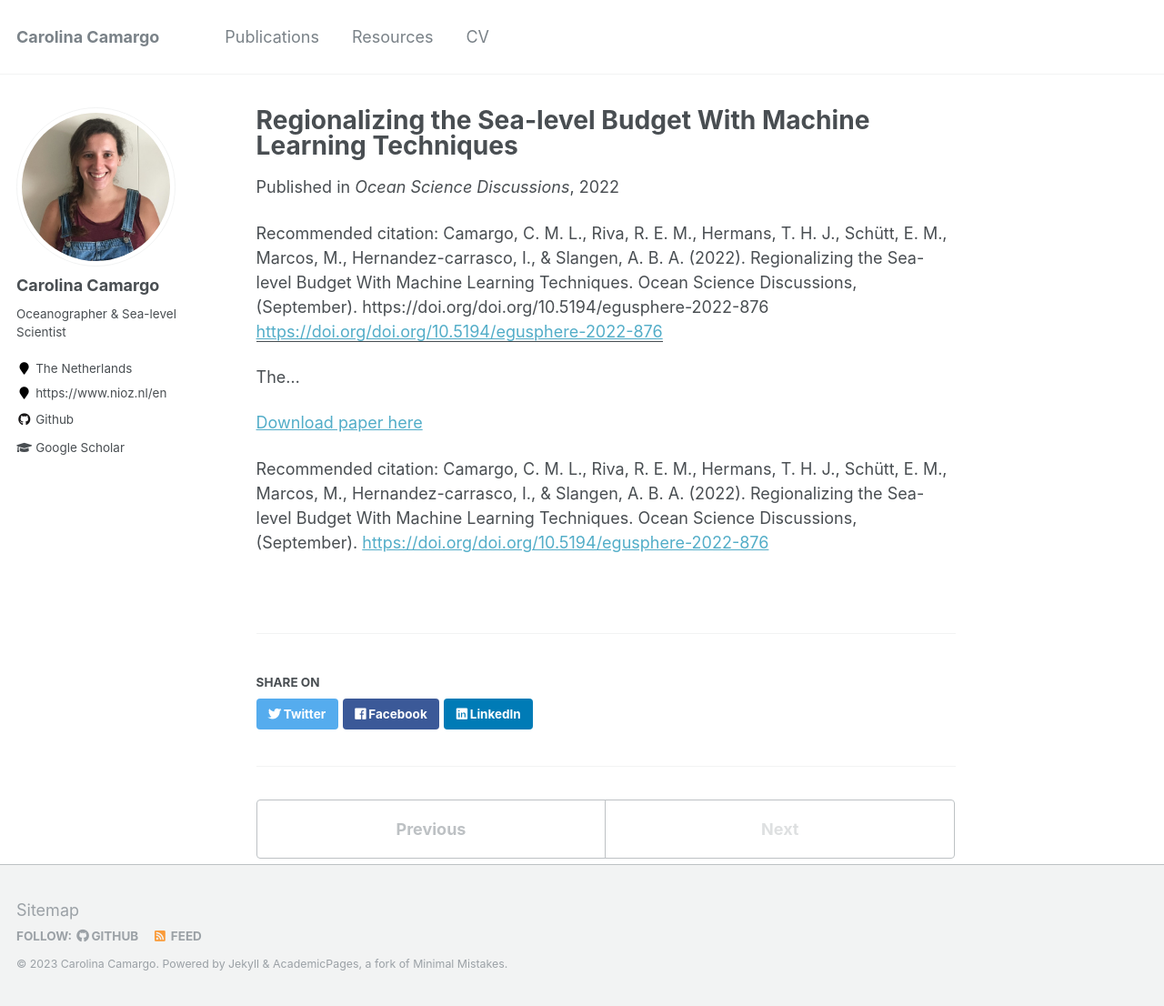
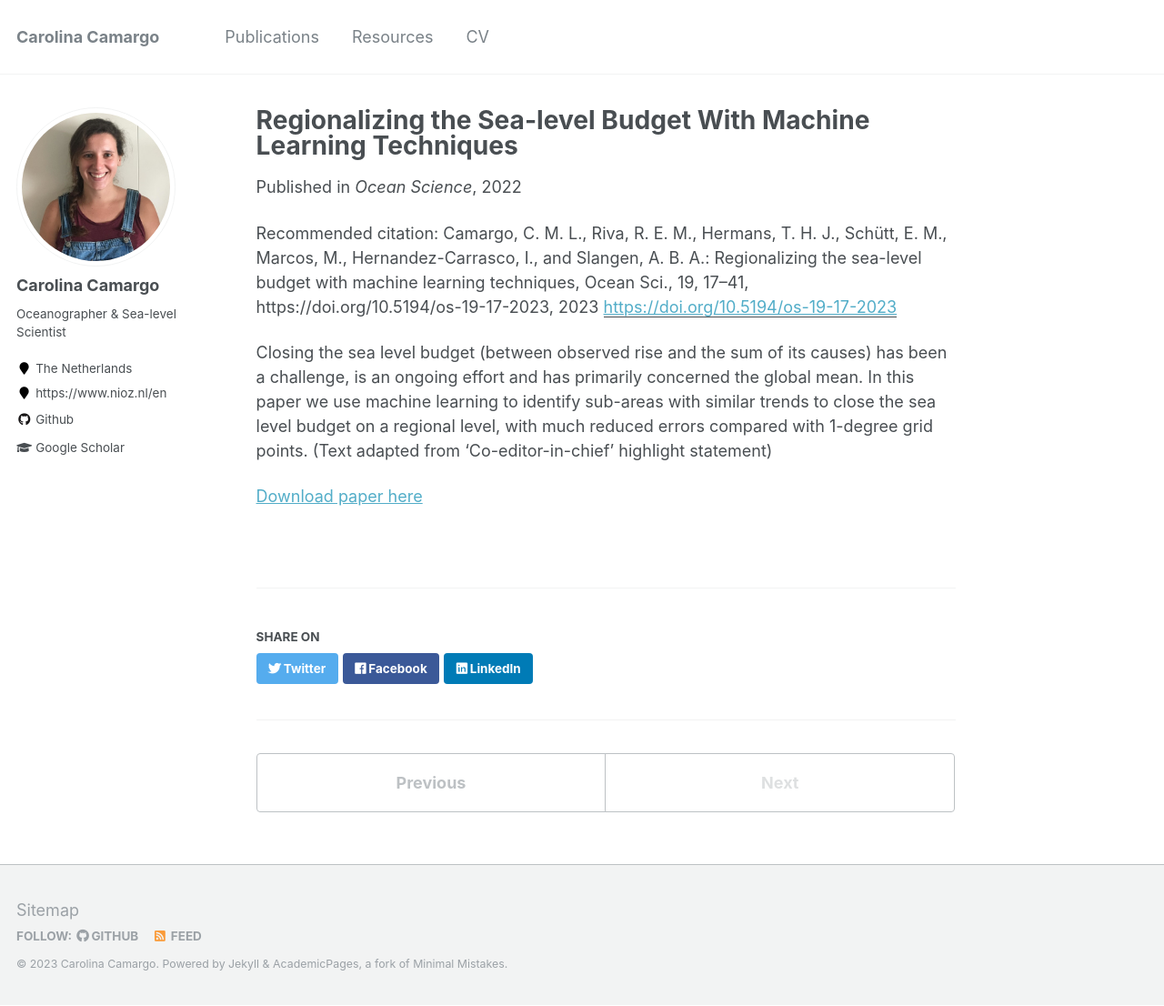
Before and after one commit to carocamargo/carocamargo.github.io, a Jekyll site: the page built from _publications/2022-10-01-OS-budget.md, in a window 1280 px wide and 1106 px high. Shown: the whole window at 91% size. Built offline with Jekyll 4.4.1, drawn with Linux system fonts in a browser that asks for light colours.

Commit message:
Update 2022-10-01-OS-budget.md

```diff
--- a/_publications/2022-10-01-OS-budget.md
+++ b/_publications/2022-10-01-OS-budget.md
@@ -2,14 +2,12 @@
 title: "Regionalizing the Sea-level Budget With Machine Learning Techniques"
 collection: publications
 permalink: /publication/2022-10-01-OS-budget
-excerpt: 'This paper is about...'
+excerpt: 'This paper is closes the regional sea-level budget from 1993-2016, in regions delineated with machine learning techniques.'
 date: 2022-10-01
-venue: 'Ocean Science Discussions'
-paperurl: 'https://doi.org/doi.org/10.5194/egusphere-2022-876'
-citation: 'Camargo, C. M. L., Riva, R. E. M., Hermans, T. H. J., Schütt, E. M., Marcos, M., Hernandez-carrasco, I., & Slangen, A. B. A. (2022). Regionalizing the Sea-level Budget With Machine Learning Techniques. Ocean Science Discussions, (September). https://doi.org/doi.org/10.5194/egusphere-2022-876'
+venue: 'Ocean Science'
+paperurl: 'https://doi.org/10.5194/os-19-17-2023'
+citation: 'Camargo, C. M. L., Riva, R. E. M., Hermans, T. H. J., Schütt, E. M., Marcos, M., Hernandez-Carrasco, I., and Slangen, A. B. A.: Regionalizing the sea-level budget with machine learning techniques, Ocean Sci., 19, 17–41, https://doi.org/10.5194/os-19-17-2023, 2023'
 ---
-The...
+Closing the sea level budget (between observed rise and the sum of its causes) has been a challenge, is an ongoing effort and has primarily concerned the global mean. In this paper we use machine learning to identify sub-areas with similar trends to close the sea level budget on a regional level, with much reduced errors compared with 1-degree grid points. (Text adapted from 'Co-editor-in-chief' highlight statement)
 
-[Download paper here](https://doi.org/doi.org/10.5194/egusphere-2022-876)
-
-Recommended citation: Camargo, C. M. L., Riva, R. E. M., Hermans, T. H. J., Schütt, E. M., Marcos, M., Hernandez-carrasco, I., & Slangen, A. B. A. (2022). Regionalizing the Sea-level Budget With Machine Learning Techniques. Ocean Science Discussions, (September). [https://doi.org/doi.org/10.5194/egusphere-2022-876](https://doi.org/doi.org/10.5194/egusphere-2022-876)
+[Download paper here](https://doi.org/10.5194/os-19-17-2023)
```
